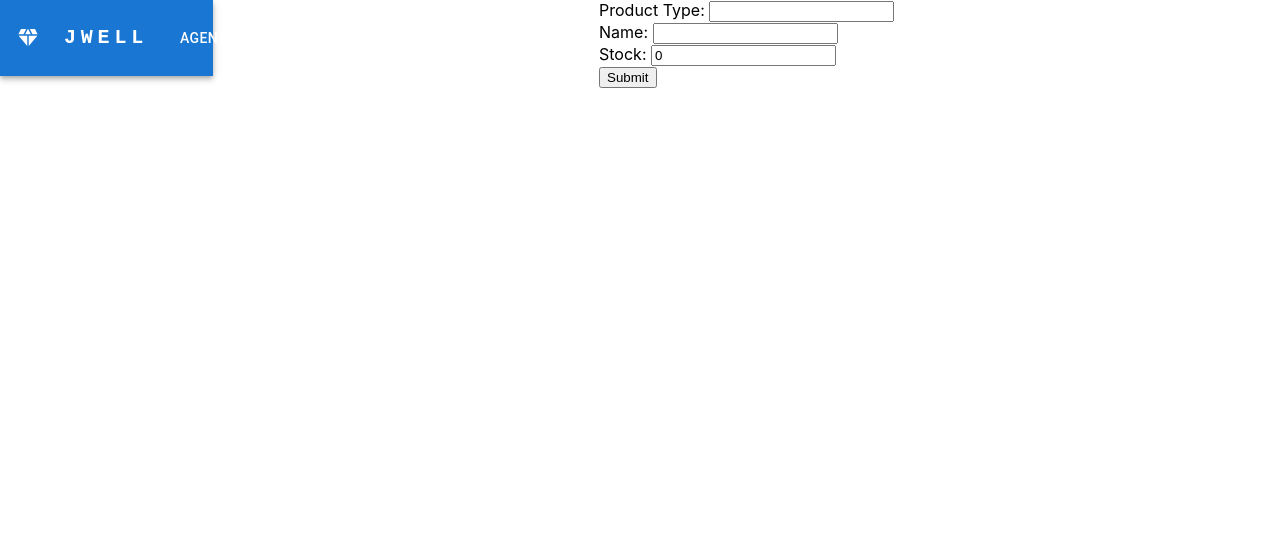
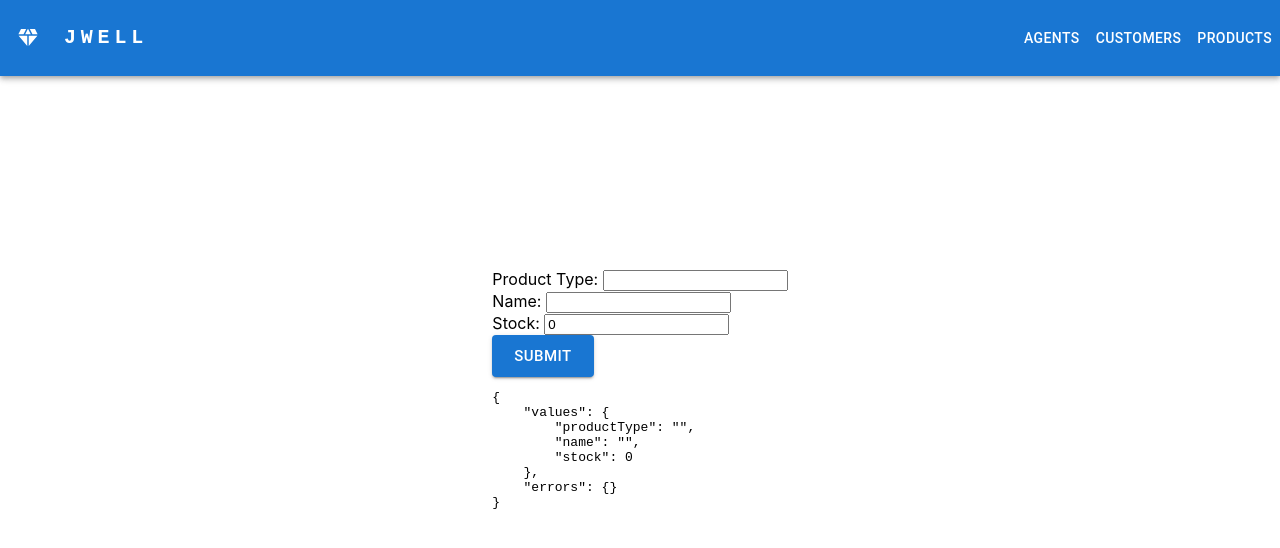
Before and after one commit to AyuPatidar/Jwell, a React (Create React App) app in the folder client/: page /products/form in a window 1280 px wide. Shown: the top 548 px of the page. Built offline with nearby package versions, Linux system fonts and the light colour scheme.

Commit message:
UI Improvements

```diff
--- a/client/src/pages/ProductForm.tsx
+++ b/client/src/pages/ProductForm.tsx
@@ -1,28 +1,40 @@
-import { Grid } from "@mui/material";
 import Sidebar from "../components/Sidebar";
-import { useState } from "react";
 import { API_BaseUrl } from "../constants";
 import { useNavigate } from "react-router-dom";
 import { toast } from "react-toastify";
+import * as yup from "yup";
+import { Box, Button } from "@mui/material";
+import { Form, Formik, FormikHelpers, FormikValues } from "formik";
 
 const ProductForm = () => {
   const navigate = useNavigate();
 
-  const [productType, setProductType] = useState("");
-  const [name, setName] = useState("");
-  const [stock, setStock] = useState(0);
+  const validationSchema = yup.object().shape({
+    productType: yup
+      .string()
+      .oneOf(["Gold", "Silver", "Stone"])
+      .required("Required"),
+    name: yup.string().required("Required"),
+    stock: yup.number().moreThan(-1),
+  });
 
-  const handleSubmit = (e: React.FormEvent<HTMLFormElement>) => {
-    e.preventDefault();
+  const handleSubmit = (
+    values: FormikValues,
+    actions: FormikHelpers<{
+      productType: string;
+      name: string;
+      stock: number;
+    }>
+  ) => {
     fetch(`${API_BaseUrl}/products/new-product`, {
       method: "POST",
       headers: {
         "Content-Type": "application/json",
       },
       body: JSON.stringify({
-        productType: productType,
-        name: name,
-        stock: stock,
+        productType: values.productType.toLowerCase(),
+        name: values.name.toLowerCase(),
+        stock: values.stock,
       }),
     })
       .then((res) => res.json())
@@ -36,30 +48,31 @@ const ProductForm = () => {
 
   return (
     <>
-      <Grid container>
-        <Grid
-          item
-          md={2}
-          lg={2}
-        >
       <Sidebar />
-        </Grid>
-        <Grid
-          item
+      <Box
         display={"flex"}
-          md={10}
-          lg={10}
         justifyContent={"center"}
         alignItems={"center"}
+        height={"80vh"}
       >
-          <form onSubmit={handleSubmit}>
+        <Formik
+          initialValues={{
+            productType: "",
+            name: "",
+            stock: 0,
+          }}
+          validationSchema={validationSchema}
+          onSubmit={(values, actions) => handleSubmit(values, actions)}
+        >
+          {({ values, errors, handleChange }) => (
+            <Form>
               <label htmlFor="productType">Product Type: </label>
               <input
                 type="text"
                 name="productType"
                 id="productType"
-              value={productType}
-              onChange={(e) => setProductType(e.target.value)}
+                value={values.productType}
+                onChange={handleChange}
               />
               <br />
               <label htmlFor="name">Name: </label>
@@ -67,8 +80,8 @@ const ProductForm = () => {
                 type="text"
                 name="name"
                 id="name"
-              value={name}
-              onChange={(e) => setName(e.target.value)}
+                value={values.name}
+                onChange={handleChange}
               />
               <br />
               <label htmlFor="Stock">Stock: </label>
@@ -76,14 +89,23 @@ const ProductForm = () => {
                 type="text"
                 name="stock"
                 id="stock"
-              value={stock}
-              onChange={(e) => setStock(Number(e.target.value))}
+                value={values.stock}
+                onChange={handleChange}
               />
               <br />
-            <button type="submit">Submit</button>
-          </form>
-        </Grid>
-      </Grid>
+
+              <Button
+                variant="contained"
+                size="large"
+                type="submit"
+              >
+                Submit
+              </Button>
+              <pre>{JSON.stringify({ values, errors }, null, 4)}</pre>
+            </Form>
+          )}
+        </Formik>
+      </Box>
     </>
   );
 };
```
Lines whose indentation alone changed are shown as unchanged.
